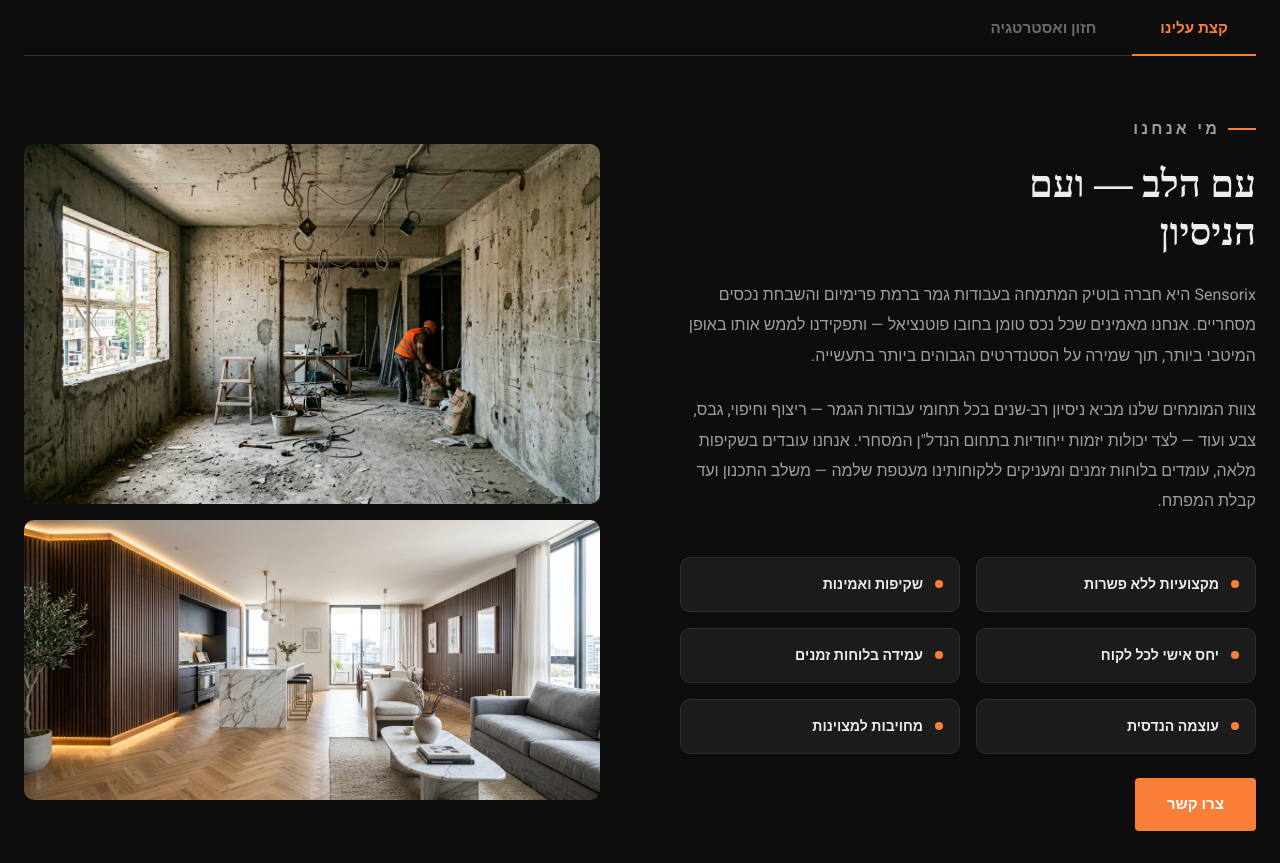
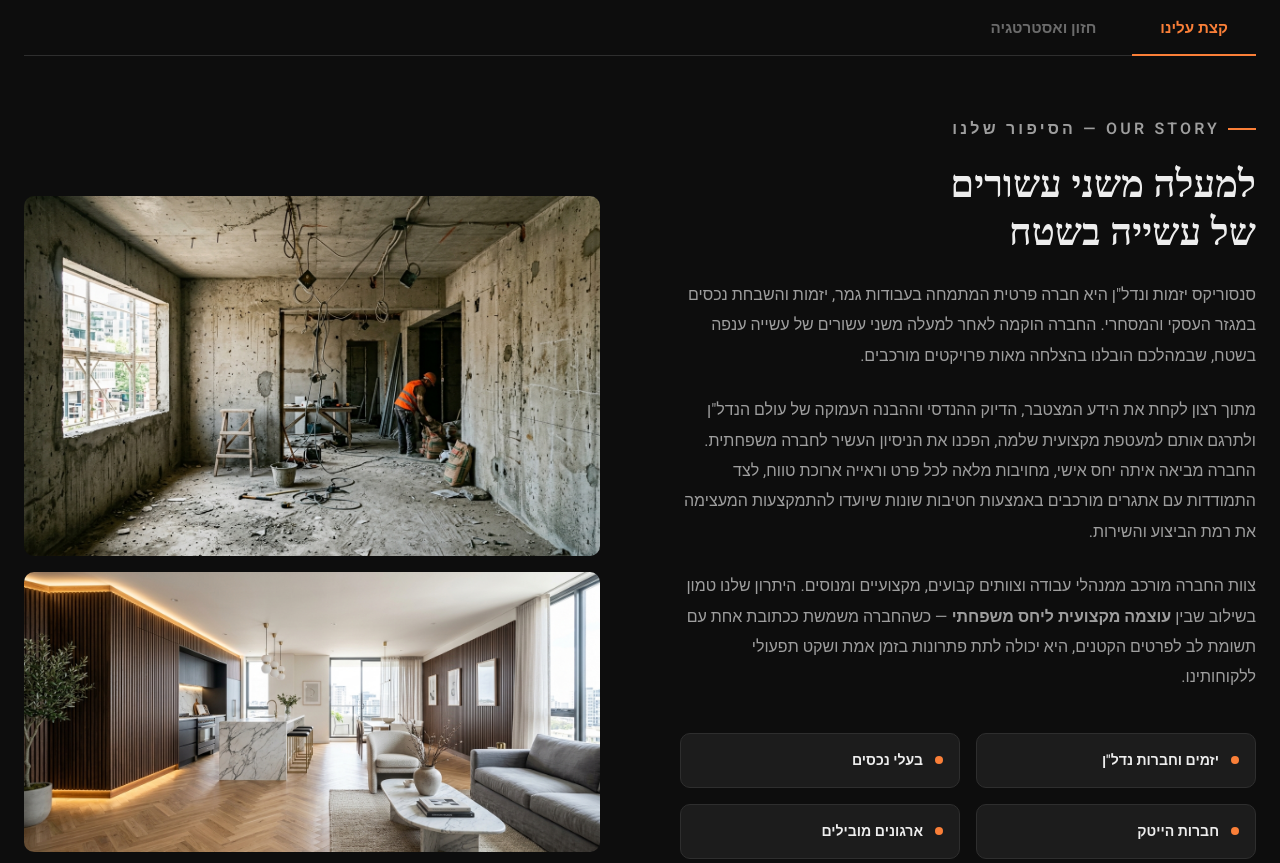
Before and after one commit to shlomi-sharbet/sensorX-website, a plain HTML site: page about.html in a window 1280 px wide. Shown: the part 456-1319 px from the top of the page. Drawn offline with Linux system fonts and the light colour scheme; a web font is replaced by a local one.

Commit message:
content: replace placeholder text with exact Word file content for קצת עלינו section

```diff
--- a/about.html
+++ b/about.html
@@ -122,44 +122,40 @@
           <div class="about-us-grid">
             <div class="about-us-text">
               <div>
-                <p class="section-label" data-reveal>מי אנחנו</p>
+                <p class="section-label" data-reveal>OUR STORY — הסיפור שלנו</p>
                 <h2 data-reveal data-reveal-delay="1">
-                  עם הלב — ועם<br>הניסיון
+                  למעלה משני עשורים<br>של עשייה בשטח
                 </h2>
               </div>
 
               <p data-reveal data-reveal-delay="2">
-                Sensorix היא חברה בוטיק המתמחה בעבודות גמר ברמת פרימיום והשבחת נכסים מסחריים. אנחנו מאמינים שכל נכס טומן בחובו פוטנציאל — ותפקידנו לממש אותו באופן המיטבי ביותר, תוך שמירה על הסטנדרטים הגבוהים ביותר בתעשייה.
+                סנסוריקס יזמות ונדל"ן היא חברה פרטית המתמחה בעבודות גמר, יזמות והשבחת נכסים במגזר העסקי והמסחרי. החברה הוקמה לאחר למעלה משני עשורים של עשייה ענפה בשטח, שבמהלכם הובלנו בהצלחה מאות פרויקטים מורכבים.
               </p>
 
               <p data-reveal data-reveal-delay="3">
-                צוות המומחים שלנו מביא ניסיון רב-שנים בכל תחומי עבודות הגמר — ריצוף וחיפוי, גבס, צבע ועוד — לצד יכולות יזמות ייחודיות בתחום הנדל"ן המסחרי. אנחנו עובדים בשקיפות מלאה, עומדים בלוחות זמנים ומעניקים ללקוחותינו מעטפת שלמה — משלב התכנון ועד קבלת המפתח.
+                מתוך רצון לקחת את הידע המצטבר, הדיוק ההנדסי וההבנה העמוקה של עולם הנדל"ן ולתרגם אותם למעטפת מקצועית שלמה, הפכנו את הניסיון העשיר לחברה משפחתית. החברה מביאה איתה יחס אישי, מחויבות מלאה לכל פרט וראייה ארוכת טווח, לצד התמודדות עם אתגרים מורכבים באמצעות חטיבות שונות שיועדו להתמקצעות המעצימה את רמת הביצוע והשירות.
               </p>
 
-              <div class="about-values" data-reveal data-reveal-delay="4">
+              <p data-reveal data-reveal-delay="4">
+                צוות החברה מורכב ממנהלי עבודה וצוותים קבועים, מקצועיים ומנוסים. היתרון שלנו טמון בשילוב שבין <strong>עוצמה מקצועית ליחס משפחתי</strong> — כשהחברה משמשת ככתובת אחת עם תשומת לב לפרטים הקטנים, היא יכולה לתת פתרונות בזמן אמת ושקט תפעולי ללקוחותינו.
+              </p>
+
+              <div class="about-values" data-reveal data-reveal-delay="5">
                 <div class="value-item">
                   <div class="value-dot" aria-hidden="true"></div>
-                  <p>מקצועיות ללא פשרות</p>
+                  <p>יזמים וחברות נדל"ן</p>
                 </div>
                 <div class="value-item">
                   <div class="value-dot" aria-hidden="true"></div>
-                  <p>שקיפות ואמינות</p>
+                  <p>בעלי נכסים</p>
                 </div>
                 <div class="value-item">
                   <div class="value-dot" aria-hidden="true"></div>
-                  <p>יחס אישי לכל לקוח</p>
+                  <p>חברות הייטק</p>
                 </div>
                 <div class="value-item">
                   <div class="value-dot" aria-hidden="true"></div>
-                  <p>עמידה בלוחות זמנים</p>
-                </div>
-                <div class="value-item">
-                  <div class="value-dot" aria-hidden="true"></div>
-                  <p>עוצמה הנדסית</p>
-                </div>
-                <div class="value-item">
-                  <div class="value-dot" aria-hidden="true"></div>
-                  <p>מחויבות למצוינות</p>
+                  <p>ארגונים מובילים</p>
                 </div>
               </div>
 
```
Also changed, not shown: index.html (+3 -3 lines).
